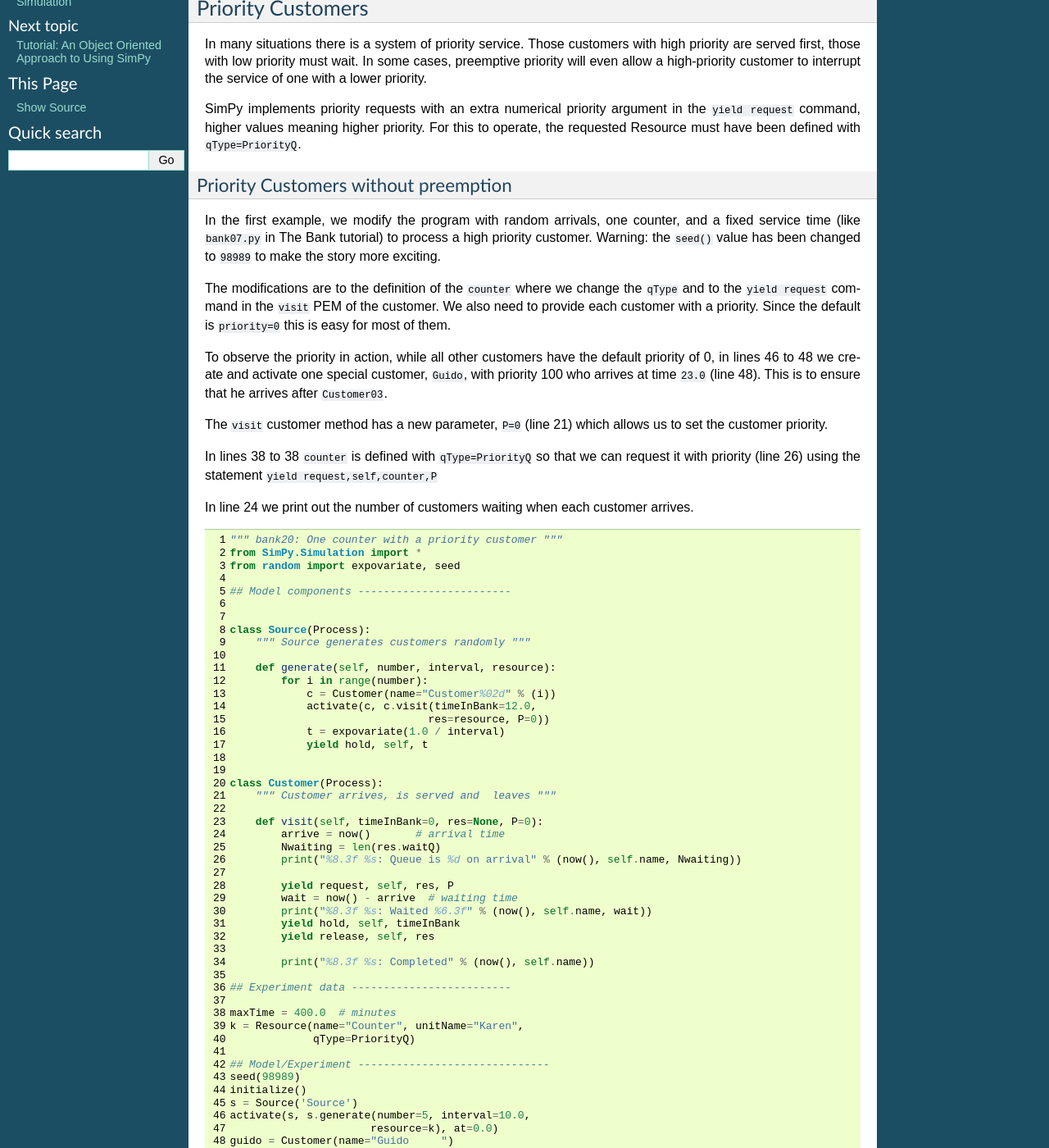
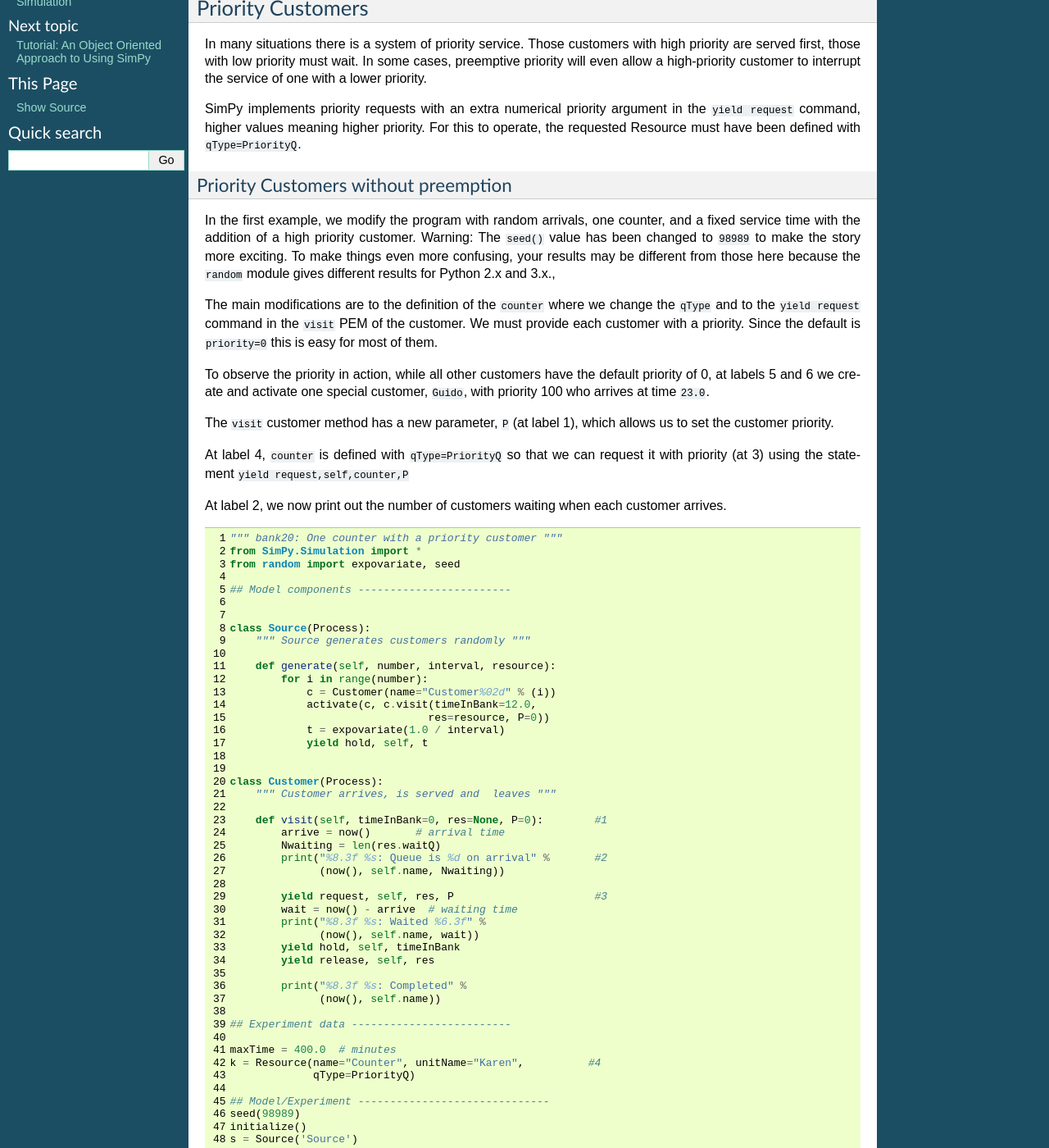
Before and after one commit to SimPyClassic/SimPyClassic, a Sphinx documentation site: the page built from docs/source/Tutorials/TheBank2.rst, in a window 1280 px wide and 1400 px high, scrolled down 695 px. Shown: the whole window at 82% size. Built offline with Sphinx 7.4.7, drawn with Linux system fonts in a browser that asks for light colours; the version number could not be read and is left out; some of the changed text lies outside the part shown.

Commit message:
bank20 and first part of The Bank 2. Adding labels

```diff
--- a/docs/source/Tutorials/TheBank2.rst
+++ b/docs/source/Tutorials/TheBank2.rst
@@ -116,30 +116,31 @@ Priority Customers without preemption
 .. index:: priority
 
 In the first example, we modify the program with random arrivals, one
-counter, and a fixed service time (like ``bank07.py`` in The Bank
-tutorial) to process a high priority customer. Warning: the ``seed()``
-value has been changed to ``98989`` to make the story more exciting.
+counter, and a fixed service time with the addition of a high priority
+customer. Warning: The ``seed()`` value has been changed to ``98989``
+to make the story more exciting. To make things even more confusing,
+your results may be different from those here because the ``random``
+module gives different results for Python 2.x and 3.x.,
 
-The modifications are to the definition of the ``counter`` where we
-change the ``qType`` and to the ``yield request`` command in the
-``visit`` PEM of the customer. We also need to provide each customer
-with a priority. Since the default is ``priority=0`` this is easy for
-most of them.
+The main modifications are to the definition of the ``counter`` where
+we change the ``qType`` and to the ``yield request`` command in the
+``visit`` PEM of the customer. We must provide each customer with a
+priority. Since the default is ``priority=0`` this is easy for most of
+them.
 
 To observe the priority in action, while all other customers have the
-default priority of 0, in lines 46 to 48 we create and
+default priority of 0, at labels 5 and 6 we create and
 activate one special customer, ``Guido``, with priority 100 who
-arrives at time ``23.0`` (line 48). This is to ensure that he arrives
-after ``Customer03``.
+arrives at time ``23.0``.
 
-The ``visit`` customer method has a new parameter, ``P=0`` (line
-21) which allows us to set the customer priority.
+The ``visit`` customer method has a new parameter, ``P`` (at label
+1), which allows us to set the customer priority.
 
-In lines 38 to 38 ``counter`` is defined with ``qType=PriorityQ`` so
-that we can request it with priority (line 26) using the
+At label 4, ``counter`` is defined with ``qType=PriorityQ`` so
+that we can request it with priority (at 3) using the
 statement ``yield request,self,counter,P``
 
-In line 24 we print out the number of customers waiting when each
+At label 2, we now print out the number of customers waiting when each
 customer arrives.
 
 
--- a/docs/source/Tutorials/bankprograms/bank20.py
+++ b/docs/source/Tutorials/bankprograms/bank20.py
@@ -20,23 +20,26 @@ class Source(Process):
 class Customer(Process):
     """ Customer arrives, is served and  leaves """
 
-    def visit(self, timeInBank=0, res=None, P=0):
+    def visit(self, timeInBank=0, res=None, P=0):        #1
         arrive = now()       # arrival time
         Nwaiting = len(res.waitQ)
-        print("%8.3f %s: Queue is %d on arrival" % (now(), self.name, Nwaiting))
+        print("%8.3f %s: Queue is %d on arrival" %       #2
+              (now(), self.name, Nwaiting))
 
-        yield request, self, res, P
+        yield request, self, res, P                      #3
         wait = now() - arrive  # waiting time
-        print("%8.3f %s: Waited %6.3f" % (now(), self.name, wait))
+        print("%8.3f %s: Waited %6.3f" %
+              (now(), self.name, wait))
         yield hold, self, timeInBank
         yield release, self, res
 
-        print("%8.3f %s: Completed" % (now(), self.name))
+        print("%8.3f %s: Completed" %
+              (now(), self.name))
 
 ## Experiment data -------------------------
 
 maxTime = 400.0  # minutes
-k = Resource(name="Counter", unitName="Karen",
+k = Resource(name="Counter", unitName="Karen",          #4
              qType=PriorityQ)
 
 ## Model/Experiment ------------------------------
@@ -45,7 +48,7 @@ initialize()
 s = Source('Source')
 activate(s, s.generate(number=5, interval=10.0,
                       resource=k), at=0.0)
-guido = Customer(name="Guido     ")
-activate(guido, guido.visit(timeInBank=12.0, res=k,
+guido = Customer(name="Guido     ")                     #5
+activate(guido, guido.visit(timeInBank=12.0, res=k,     #6
                            P=100), at=23.0)
 simulate(until=maxTime)
```
Also changed, not shown: other parts of docs/source/Tutorials/TheBank2.rst (+5 -6 lines).
